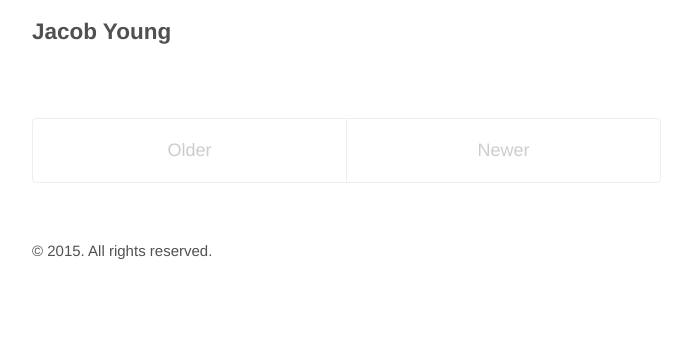
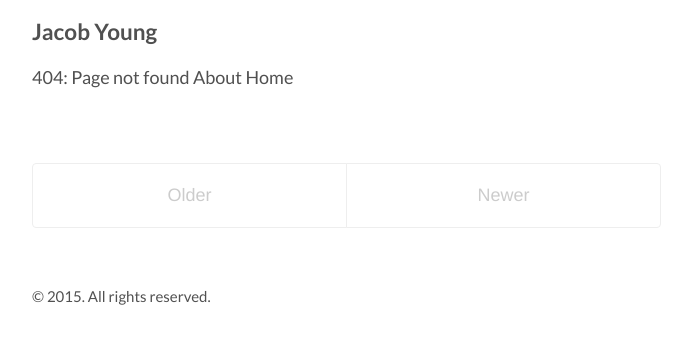
Before and after one commit to shatasundara/thebearjew.github.io, a Jekyll site: the page built from index.html, in a window 1280 px wide. Shown: the top 344 px of the page, without its empty margins (293-985 px from the left). Built offline with Jekyll 4.4.1, drawn with Linux system fonts in a browser that asks for light colours; the list of posts is cut into pages by our own code.

Commit message:
Begin navbar construction

```diff
--- a/_config.yml
+++ b/_config.yml
@@ -1,7 +1,8 @@
 # Permalinks
 #
 # Use of `relative_permalinks` ensures post links from the index work properly.
-permalink:           /:title
+# Use of '/:title' permalinks allows for 'base.io/title' urls
+permalink:           /posts/:title
 relative_permalinks: true
 
 # Setup
@@ -15,8 +16,8 @@ Me:
   name:              Jacob Young
   email:             jacob@jry.io
   twitter:
-    username:        jakeryoung
-    url:             https://twitter.com/jakeryoung
+    username:        jryio
+    url:             https://twitter.com/jryio
   github:
     username:        thebearjew
     url:             https://github.com/thebearjew
--- a/_includes/head.html
+++ b/_includes/head.html
@@ -14,7 +14,8 @@
   </title>
 
   <!-- CSS -->
-  <link rel="stylesheet" href="{{ site.baseurl }}/styles.css">
+  <link rel="stylesheet" type="text/css" href="{{ site.baseurl }}/styles.css">
+  <link rel='stylesheet' type='text/css' href='https://fonts.googleapis.com/css?family=Lato:400,700'>
 
   <!-- Icons -->
   <link rel="apple-touch-icon-precomposed" sizes="144x144" href="{{ site.baseurl }}/public/apple-touch-icon-precomposed.png">
--- /dev/null
+++ b/_includes/navbar.html
@@ -0,0 +1,10 @@
+<header class="masthead">
+  <h3 class="masthead-title">
+    <a href="{{ site.baseurl }}/" title="Home">{{ site.title }}</a>
+  </h3>
+  <div class="navbar-pages">
+    {% for  page in site.html_pages %}
+      <a href="{{ page.url | prepend: site.baseurl }}" title="{{ page.title }}">{{ page.title }}</a>
+    {% endfor %}
+  </div>
+</header>
--- a/_layouts/default.html
+++ b/_layouts/default.html
@@ -6,13 +6,7 @@
   <body>
 
     <div class="container content">
-      <header class="masthead">
-        <h3 class="masthead-title">
-          <a href="{{ site.baseurl }}/" title="Home">{{ site.title }}</a>
-          <small>{{ site.tagline }}</small>
-        </h3>
-      </header>
-
+    {% include navbar.html %}
       <main>
         {{ content }}
       </main>
--- a/_sass/_base.scss
+++ b/_sass/_base.scss
@@ -15,7 +15,7 @@ body {
 }
 
 html {
-  font-family: "Helvetica Neue", Helvetica, Arial, sans-serif;
+  font-family: "Lato", "Helvetica Neue", Helvetica, Arial, sans-serif;
   font-size: 16px;
   line-height: 1.5;
 
--- a/_sass/_masthead.scss
+++ b/_sass/_masthead.scss
@@ -5,7 +5,7 @@
 .masthead {
   padding-top:    1rem;
   padding-bottom: 1rem;
-  margin-bottom: 3rem;
+  margin-bottom:  3rem;
 }
 
 .masthead-title {
@@ -24,3 +24,10 @@
     letter-spacing: 0;
   }
 }
+
+.navbar-pages {
+  margin-top: 1rem;
+  a {
+    color: #505050;
+  }
+}
```
